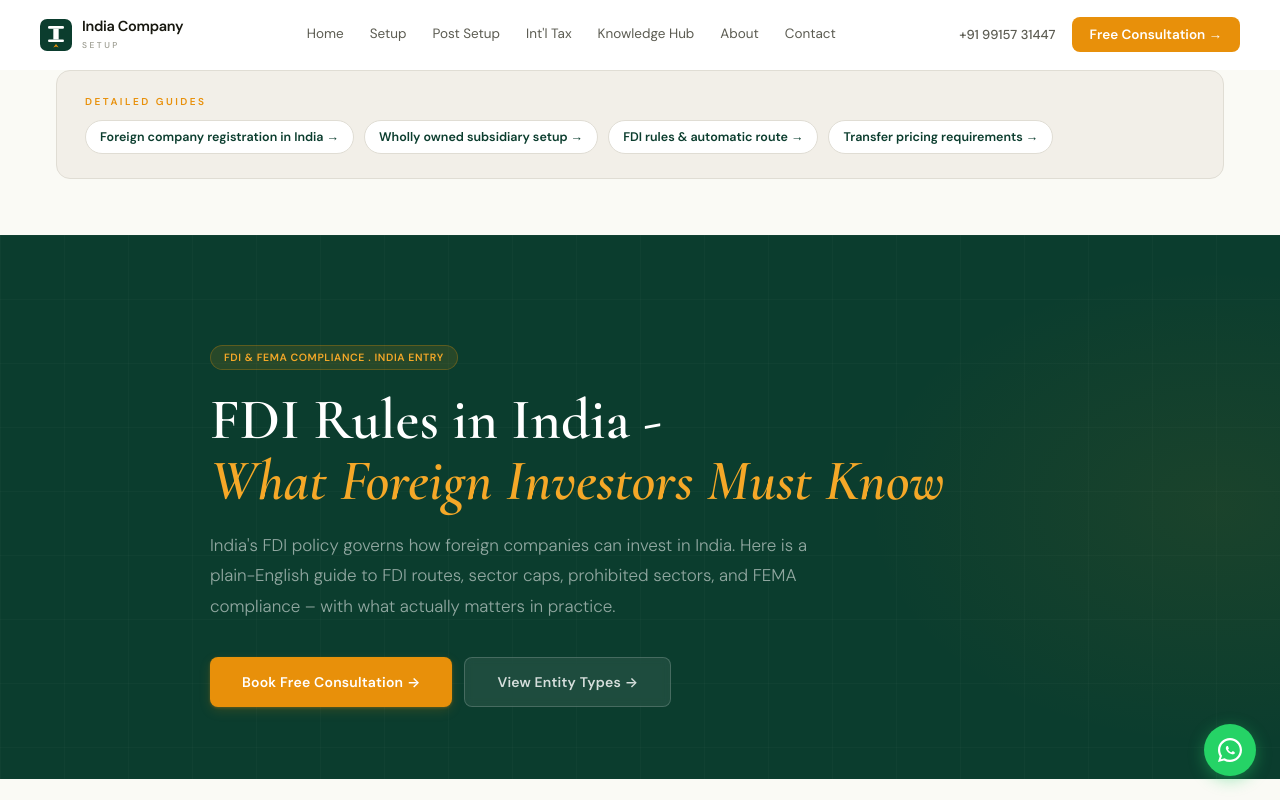
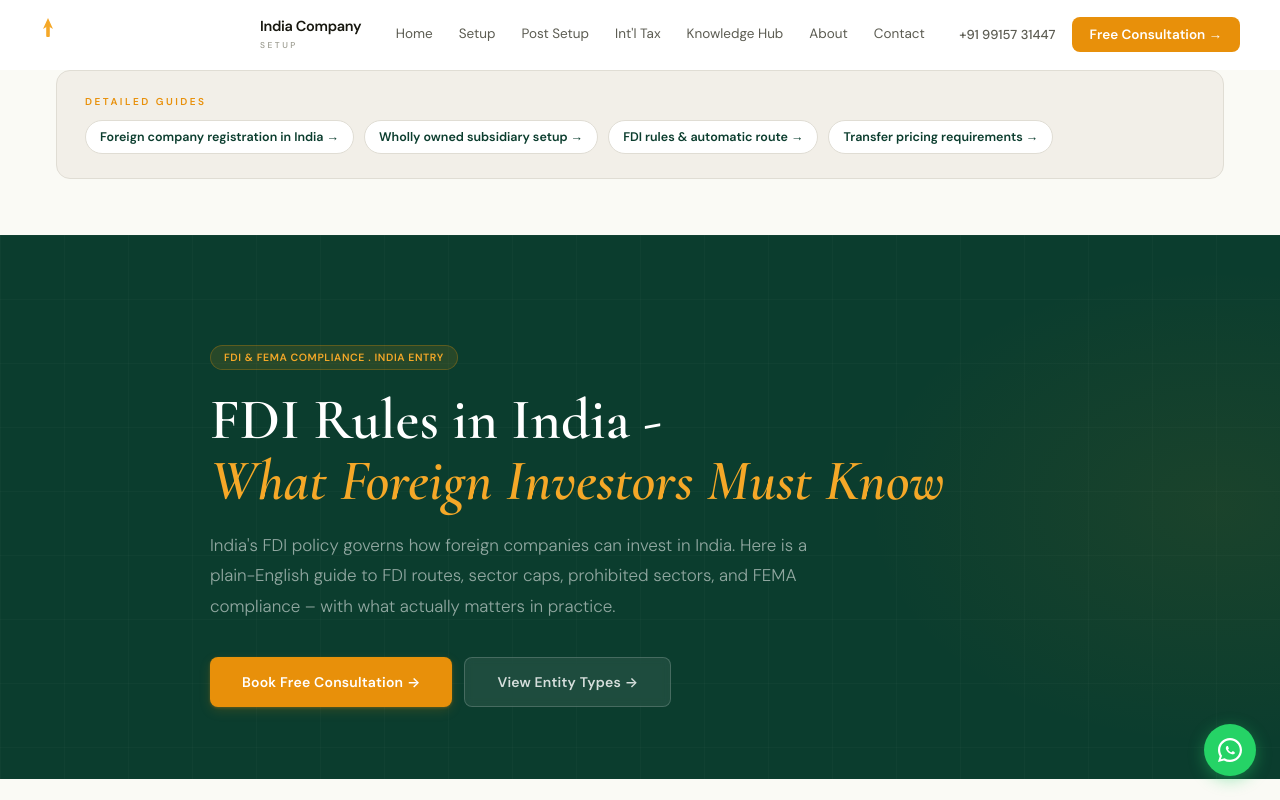
Before and after one commit to PGACA-CHD/ics-next, a Next.js app: page /fdi-rules-india in a window 1280 px wide. Shown: the top 800 px of the page. Built offline with nearby package versions, Linux system fonts and the light colour scheme.

Commit message:
Fix: restore original SVG logo from Vite project

```diff
--- a/src/components/shared/Logo.jsx
+++ b/src/components/shared/Logo.jsx
@@ -1,21 +1,20 @@
+'use client';
 import { T } from '@/lib/config';
 
-export default function Logo({ size = 36, inverted = false }) {
-  const bg   = inverted ? 'rgba(255,255,255,0.1)' : T.f;
-  const fill = '#fff';
-  const gold = T.s;
-
+export default function Logo({ dark = false, size = 'md' }) {
+  const scale = size === 'sm' ? 0.8 : size === 'lg' ? 1.2 : 1;
+  const pillarColor = dark ? T.f : '#fff';
+  const textColor   = dark ? T.f : 'rgba(255,255,255,.92)';
+  const subColor    = dark ? T.lt : 'rgba(255,255,255,.38)';
   return (
-    <svg width={size} height={size} viewBox="0 0 36 36" fill="none" xmlns="http://www.w3.org/2000/svg">
-      <rect width="36" height="36" rx="8" fill={bg} />
-      {/* Pillar top cap */}
-      <rect x="9" y="8" width="18" height="3" rx="1.5" fill={fill} />
-      {/* Pillar column */}
-      <rect x="15" y="11" width="6" height="12" fill={fill} />
-      {/* Pillar bottom cap */}
-      <rect x="9" y="23" width="18" height="3" rx="1.5" fill={fill} />
-      {/* Gold arrow */}
-      <path d="M18 28 L15 32 L18 31 L21 32 Z" fill={gold} />
+    <svg width={210 * scale} height={44 * scale} viewBox="0 0 210 44" fill="none">
+      <rect x="0" y="4" width="16" height="3.2" rx="1.5" fill={pillarColor}/>
+      <rect x="0" y="36.8" width="16" height="3.2" rx="1.5" fill={pillarColor}/>
+      <rect x="6" y="4" width="4" height="36" rx="1.5" fill={pillarColor}/>
+      <polygon points="8,5 3,16 8,13 13,16" fill={T.sl}/>
+      <rect x="6.2" y="13" width="3.6" height="11" rx="1" fill={T.sl}/>
+      <text x="22" y="29" fontFamily="Cormorant Garamond, serif" fontSize="24" fontWeight="600" fill={textColor} letterSpacing="-0.2">ndia Company</text>
+      <text x="22" y="40" fontFamily="DM Sans, sans-serif" fontSize="8.5" fontWeight="500" fill={subColor} letterSpacing="3.2">SETUP</text>
     </svg>
   );
 }
```
